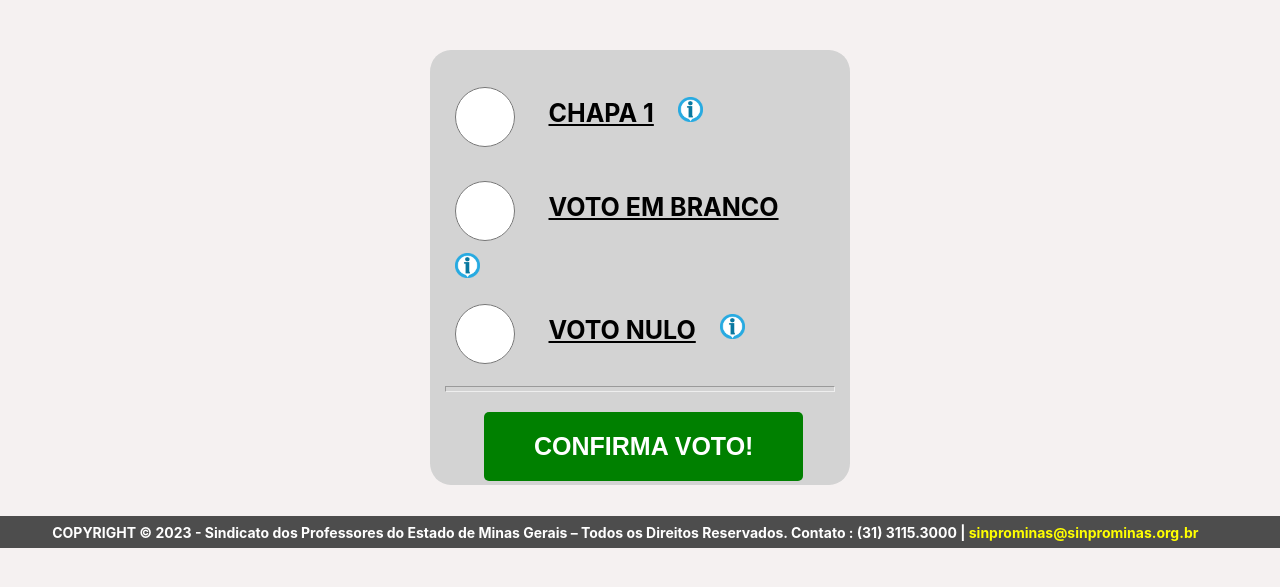
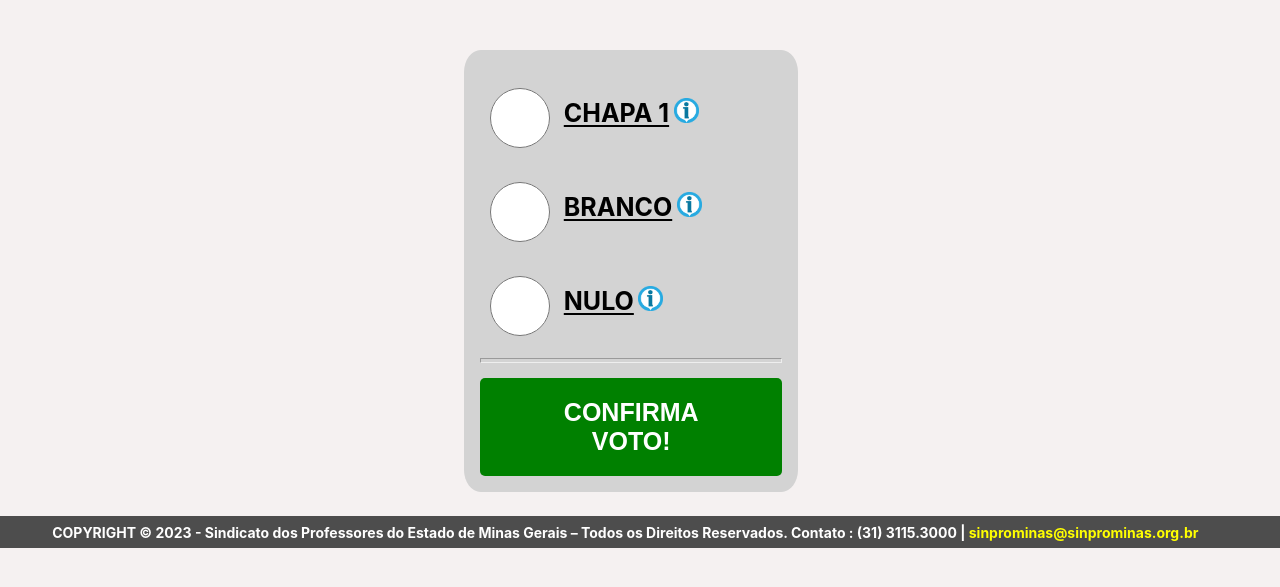
Before and after one commit to lucalex1/Trabalho, a plain HTML site: page modulos/votacao/votacao.html in a window 1280 px wide. Shown: the part 159-746 px from the top of the page. Drawn offline with Linux system fonts and the light colour scheme.

Commit message:
Add files via upload

```diff
--- a/modulos/votacao/votacao.css
+++ b/modulos/votacao/votacao.css
@@ -15,22 +15,27 @@ h1{
 
 .formVotacao{
     display: block;
-    width: 420px;
+    /* width: 420px; */
+    width: auto;
     padding: 15px;
-    height: 435px;
+    /* height: 435px; */
+    height: auto;
     margin-top: 50px;
     margin-right: 5%;
     /* background-color: var(--royal-blue-light); */
     background-color: lightgray;
     border-radius: 5%;
     border-style: none;
+    padding: 1rem;
 }
 
 .formResultado{
     display: block;
-    width: 420px;
+    /* width: 420px; */
+    width: auto;
     padding: 15px;
-    height: 350px;
+    /* height: 350px; */
+    height: auto;
     margin-top: 50px;
     /* margin-left: 5%;     */
     background-color: #007DBB;
@@ -62,7 +67,7 @@ input[type=radio], input[type=checkbox]  {
     font-size: 25px;
     font-weight: bold;
     text-decoration: underline;
-    margin: 20px;
+    margin: 10x;
     color:black;
 }
 
@@ -100,7 +105,7 @@ label{
     text-align: center;
     font-size: 25px;
     font-weight: bold;
-    margin-inline-start: 10%;
+    /* margin-inline-start: 10%; */
     margin-top: 5%;
     transition-duration: 0.4s;
     cursor: pointer;
--- a/modulos/votacao/votacao.html
+++ b/modulos/votacao/votacao.html
@@ -33,7 +33,7 @@
 
               <div class="opcoesVoto">
                 <input type="radio"  id="votoBranco" name="selecaovoto" value="99">
-                <label for="votoBranco" class="selecaovoto">VOTO EM BRANCO</label>
+                <label for="votoBranco" class="selecaovoto">BRANCO</label>
                 <a href="" target="_blank">
                   <img class="imagem" src="../../Imagens/informa.png" alt="">
                 </a>
@@ -41,7 +41,7 @@
 
               <div class="opcoesVoto">
                 <input type="radio"  id="anulavoto" name="selecaovoto" value="99">
-                <label for="anulavoto" class="selecaovoto">VOTO NULO</label>
+                <label for="anulavoto" class="selecaovoto">NULO</label>
                 <a href="" target="_blank">
                   <img class="imagem" src="../../Imagens/informa.png" alt="">
                 </a>
```
